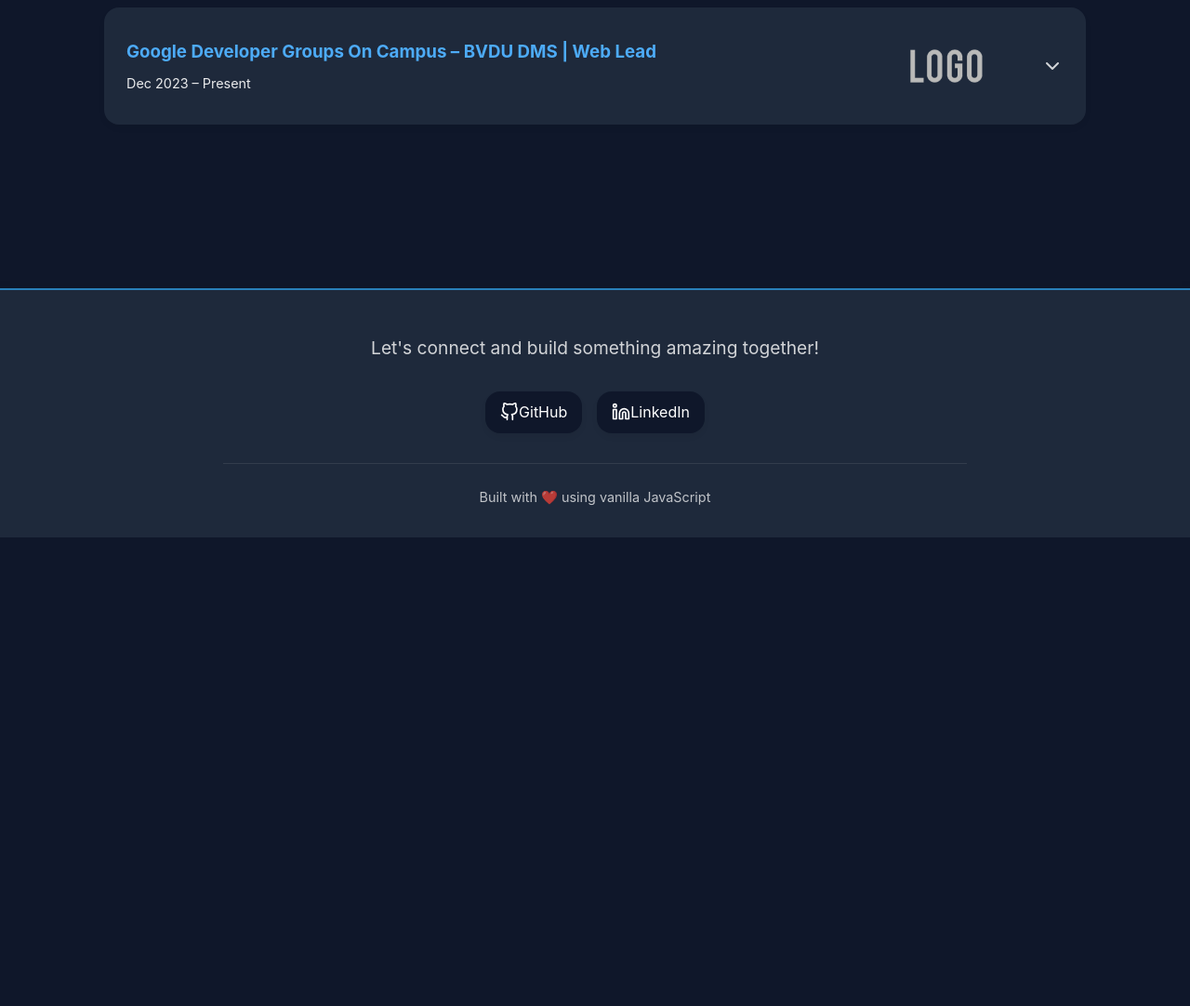
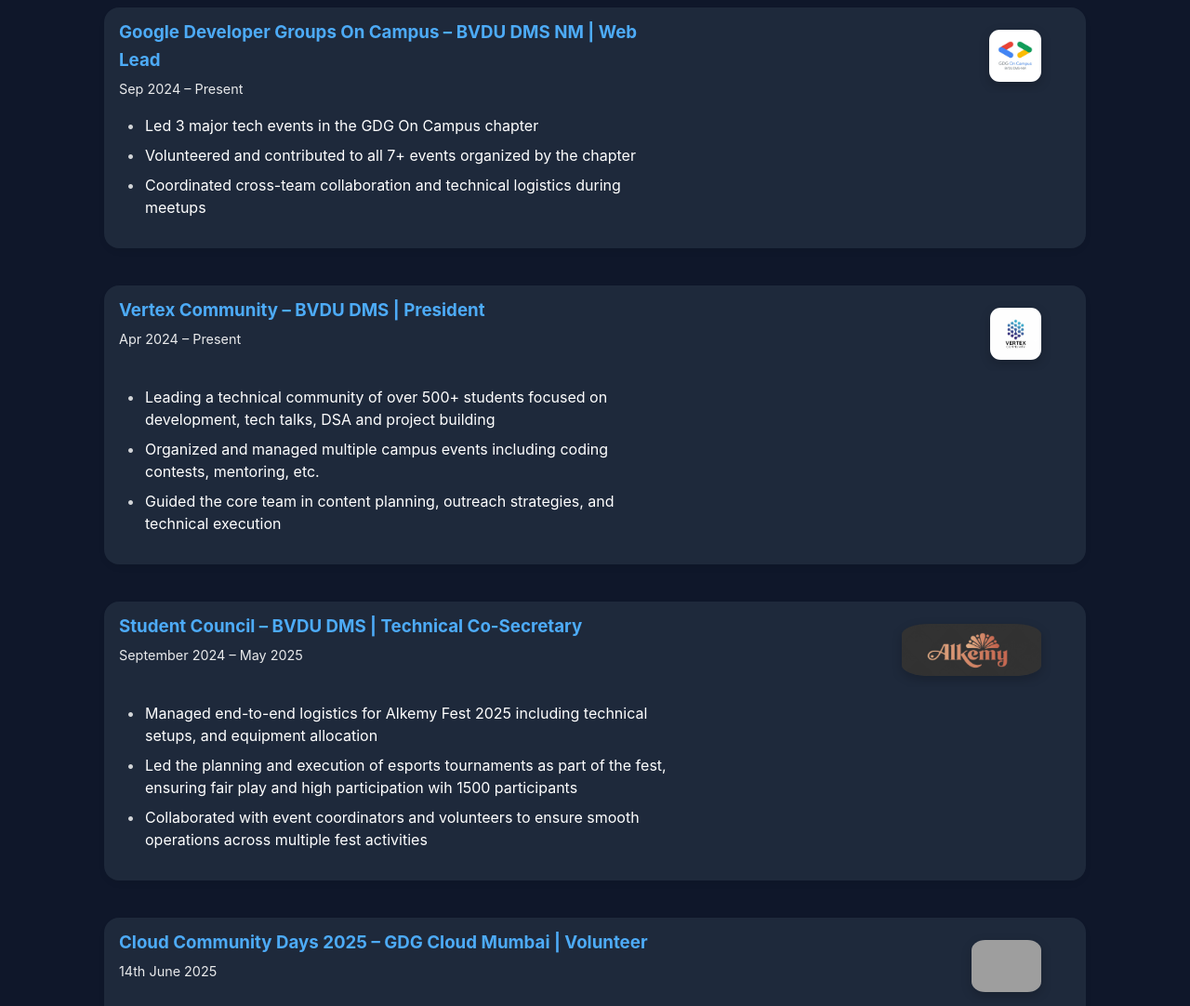
Before and after one commit to VinitSurve/Portfolio, a plain HTML site: page index.html in a window 1280 px wide. Shown: the part 3060-4142 px from the top of the page at 93% size. Before the commit the page ends 3638 px from the top, so only its background shows below. Drawn offline with Linux system fonts and the light colour scheme; grey boxes are pictures that could not be loaded.

Commit message:
Added Proffessional Experiences

```diff
--- a/css/experience.css
+++ b/css/experience.css
@@ -1,6 +1,6 @@
 /* Experience Section */
 .experience-item {
-    margin-bottom: 1.5rem;
+    margin-bottom: 2.5rem; /* Increased spacing between experience items */
     background-color: var(--card-background);
     border-radius: var(--border-radius);
     box-shadow: 0 4px 6px rgba(0, 0, 0, 0.05);
@@ -8,29 +8,41 @@
     overflow: hidden;
 }
 
-.experience-item:hover {
-    transform: translateY(-2px);
-    box-shadow: 0 8px 12px rgba(0, 0, 0, 0.1);
+/* Always show experience content */
+.experience-content {
+    padding: 0 1.5rem 1rem; /* Reduced bottom padding */
+    max-height: none !important; /* Ensure content is always visible */
+    overflow: visible;
+    display: block !important; /* Always show content */
+    transition: max-height 0.4s cubic-bezier(0.4, 0, 0.2, 1), padding 0.4s cubic-bezier(0.4, 0, 0.2, 1);
 }
 
-/* Experience Header (always visible) */
+/* Remove accordion styling */
 .experience-header {
+    cursor: default; /* Remove pointer cursor */
+    padding: 0.75rem 1rem; /* Reduced padding */
     display: flex;
-    gap: 2rem;
-    align-items: center;
-    padding: 1.5rem;
-    cursor: pointer;
-    transition: var(--transition);
+    justify-content: space-between;
+    align-items: flex-start;
+    flex-wrap: nowrap; /* Prevent wrapping to keep items side by side */
+}
+
+/* Remove accordion toggle icon */
+.accordion-toggle {
+    display: none !important; /* Hide accordion toggle */
 }
 
 /* Experience Header Content */
 .experience-header-content {
-    flex: 1;
+    flex: 0 0 60%; /* Increased from 35% to 60% to give more space to text */
+    min-width: 60%;
+    max-width: 60%;
+    padding-right: 1.5rem; /* Increased padding for better spacing */
 }
 
 .experience-header-content h3 {
     color: var(--heading-color);
-    margin-bottom: 0.5rem;
+    margin-bottom: 0.25rem; /* Reduced margin */
 }
 
 .experience-header-content .date {
@@ -41,9 +53,11 @@
 
 /* Experience Content (collapsible) */
 .experience-content {
-    padding: 0;
-    max-height: 0;
-    overflow: hidden;
+    display: flex;
+    flex-wrap: wrap;
+    padding: 0 1.5rem 1rem; /* Reduced bottom padding */
+    max-height: none !important; /* Ensure content is always visible */
+    overflow: visible;
     transition: max-height 0.4s cubic-bezier(0.4, 0, 0.2, 1), padding 0.4s cubic-bezier(0.4, 0, 0.2, 1);
 }
 
@@ -53,16 +67,20 @@
     transition: max-height 0.4s cubic-bezier(0.4, 0, 0.2, 1), padding 0.4s cubic-bezier(0.4, 0, 0.2, 1);
 }
 
+/* Experience Content list */
 .experience-content ul {
+    width: 60%; /* Match header content width */
+    padding-right: 1.5rem;
+    margin-top: 0.25rem; /* Reduced margin */
     list-style: none;
     color: var(--text-muted);
-    margin: 0;
 }
 
 .experience-content li {
-    margin-bottom: 0.5rem;
+    margin-bottom: 0.5rem; /* Reduced spacing between items */
     position: relative;
-    padding-left: 1rem;
+    padding-left: 1.25rem; /* Increase indent for bullet points */
+    line-height: 1.5; /* Improve readability */
 }
 
 .experience-content li::before {
@@ -72,43 +90,43 @@
     color: var(--text-muted);
 }
 
-/* Accordion Toggle Icon */
-.accordion-toggle {
-    width: 24px;
-    height: 24px;
+/* Company Logo - smaller height with right alignment and rounded corners */
+.company-logo {
+    width: 40%;
+    height: 80px; /* Decreased from 100px to 80px */
+    flex: 0 0 auto;
+    margin: 0;
+    padding: 0;
     display: flex;
     align-items: center;
-    justify-content: center;
-    color: var(--text-muted);
-    transition: transform 0.4s cubic-bezier(0.4, 0, 0.2, 1);
-    flex-shrink: 0;
-}
-
-.experience-item.expanded .accordion-toggle {
-    transform: rotate(180deg);
-}
-
-/* Company Logo */
-.company-logo {
-    width: 140px;
-    flex-shrink: 0;
-    display: flex;
-    align-items: center;
-    justify-content: center;
-    margin: auto 0;
-    padding: 1rem;
+    justify-content: flex-end; /* Right align */
+    overflow: hidden;
+    background-color: transparent; /* Make background transparent */
+    border-radius: 90px;
 }
 
 .company-logo img {
-    width: 100%;
+    max-width: 70%;
+    max-height: 70%;
+    width: auto;
     height: auto;
     object-fit: contain;
-    display: none;
-    max-height: 50px;
+    display: block;
+    border-radius: 20%; /* Increased border radius for more rounded corners */
+    box-shadow: 0 4px 12px rgba(0, 0, 0, 0.2);
+    transition: transform 0.3s ease, box-shadow 0.3s ease;
+    margin-right: 2rem; /* Add right margin to create floating effect */
 }
 
+/* Enhanced hover effect for floating appearance */
+.company-logo:hover img {
+    transform: translateY(-3px) scale(1.05);
+    box-shadow: 0 8px 16px rgba(0, 0, 0, 0.2);
+}
+
+/* Light/dark mode specific display logic */
 .company-logo .light-mode-logo {
-    display: block;
+    display: block; /* Ensure light mode logo is visible by default */
 }
 
 [data-theme="dark"] .company-logo .light-mode-logo {
@@ -118,3 +136,33 @@
 [data-theme="dark"] .company-logo .dark-mode-logo {
     display: block;
 }
+
+/* Responsive layout adjustments */
+@media (max-width: 768px) {
+    .experience-header {
+        flex-direction: column;
+    }
+
+    .experience-header-content {
+        flex: 0 0 100%;
+        min-width: 100%;
+        max-width: 100%;
+        padding-right: 0;
+    }
+
+    .company-logo {
+        height: 80px; /* Consistent height on mobile */
+        justify-content: center; /* Center on mobile */
+    }
+
+    .company-logo img {
+        margin-right: 0; /* Remove margin on mobile */
+        max-width: 60%;
+        max-height: 60%;
+    }
+
+    .experience-content ul {
+        width: 100%;
+        padding-right: 0;
+    }
+}
--- a/js/section-manager.js
+++ b/js/section-manager.js
@@ -256,7 +256,7 @@ export class SectionManager {
     // Create individual experience item
     createExperienceItem(job) {
         const experienceItem = document.createElement('div');
-        experienceItem.className = 'experience-item';
+        experienceItem.className = 'experience-item expanded'; // Add expanded class by default
 
         const responsibilitiesHtml = Array.isArray(job.responsibilities)
             ? job.responsibilities.map(resp => `<li>${resp}</li>`).join('')
@@ -279,11 +279,7 @@ export class SectionManager {
                     ${job.date ? `<p class="date">${job.date}</p>` : ''}
                 </div>
                 ${logoHtml}
-                <div class="accordion-toggle">
-                    <svg xmlns="http://www.w3.org/2000/svg" width="24" height="24" viewBox="0 0 24 24" fill="none" stroke="currentColor" stroke-width="2" stroke-linecap="round" stroke-linejoin="round">
-                        <polyline points="6,9 12,15 18,9"></polyline>
-                    </svg>
-                </div>
+                <!-- Removed accordion toggle arrow -->
             </div>
             <div class="experience-content">
                 <ul>
@@ -292,18 +288,15 @@ export class SectionManager {
             </div>
         `;
 
-        // Add click event listener for accordion functionality
-        const header = experienceItem.querySelector('.experience-header');
-        header.addEventListener('click', () => {
-            this.toggleExperienceAccordion(experienceItem);
-        });
+        // Remove click event listener to prevent toggling
 
         return experienceItem;
     }
 
-    // Toggle experience accordion
+    // Toggle experience accordion - making this a no-op function
     toggleExperienceAccordion(experienceItem) {
-        experienceItem.classList.toggle('expanded');
+        // No longer toggle the expanded class
+        // experienceItem.classList.toggle('expanded');
     }
 
     // Toggle project accordion
--- a/src/config.js
+++ b/src/config.js
@@ -153,16 +153,52 @@ export default {
       title: "Professional Experience",
       jobs: [
         {
-          company: "Google Developer Groups On Campus – BVDU DMS",
+          company: "Google Developer Groups On Campus – BVDU DMS NM",
           role: "Web Lead",
-          date: "Dec 2023 – Present",
+          date: "Sep 2024 – Present",
           responsibilities: [
-            "Organized 7+ tech events and speaker sessions including Google's Rakesh Varade",
-            "Built and deployed PWA platforms for campus event registrations",
-            "Led sponsorship outreach and hosted cross-college community meetups"
+            "Led 3 major tech events in the GDG On Campus chapter",
+            "Volunteered and contributed to all 7+ events organized by the chapter",
+            "Coordinated cross-team collaboration and technical logistics during meetups"
           ],
-          logo: "assets/logos/Placeholder_Logo.png",
-          logo_dark: "assets/logos/Placeholder_Logo.png"
+          logo: "assets/logos/Gdgoclogo.jpeg",
+          logo_dark: "assets/logos/Gdgoclogo.jpeg"
+        },
+        {
+          company: "Vertex Community – BVDU DMS",
+          role: "President",
+          date: "Apr 2024 – Present",
+          responsibilities: [
+            "Leading a technical community of over 500+ students focused on development, tech talks, DSA and project building",
+            "Organized and managed multiple campus events including coding contests, mentoring, etc.",
+            "Guided the core team in content planning, outreach strategies, and technical execution"
+          ],
+          logo: "assets/logos/Vertex Community Logo.png",
+          logo_dark: "assets/logos/Vertex Community Logo.png"
+        },
+        {
+          company: "Student Council – BVDU DMS",
+          role: "Technical Co-Secretary",
+          date: "September 2024 – May 2025",
+          responsibilities: [
+            "Managed end-to-end logistics for Alkemy Fest 2025 including technical setups, and equipment allocation",
+            "Led the planning and execution of esports tournaments as part of the fest, ensuring fair play and high participation wih 1500 participants",
+            "Collaborated with event coordinators and volunteers to ensure smooth operations across multiple fest activities"
+          ],
+          logo: "assets/logos/alkemy.png",
+          logo_dark: "assets/logos/alkemy.png"
+        },
+        {
+          company: "Cloud Community Days 2025 – GDG Cloud Mumbai",
+          role: "Volunteer",
+          date: "14th June 2025",
+          responsibilities: [
+            "Assisted in on-ground event logistics, speaker coordination, and attendee support at a large-scale offline community event",
+            "Worked closely with GDG Cloud Mumbai organizers to ensure smooth execution of sessions and workshops",
+            "Engaged with developers, facilitated networking, and supported documentation and community interactions"
+          ],
+          logo: "assets/logos/ccd.JPG",
+          logo_dark: "assets/logos/ccd.JPG"
         }
       ]
     },
```
Also changed, not shown: assets/logos/Gdgoclogo.jpeg (added), assets/logos/Vertex Community Logo.png (added), assets/logos/alkemy.png (added), 1 other file.
